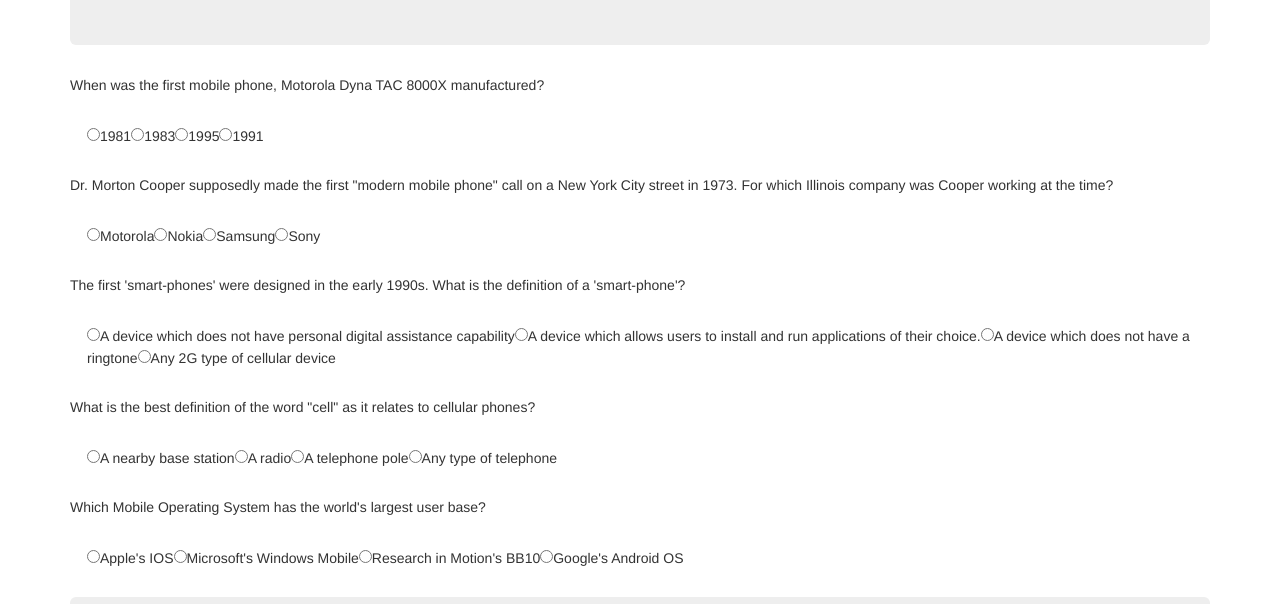
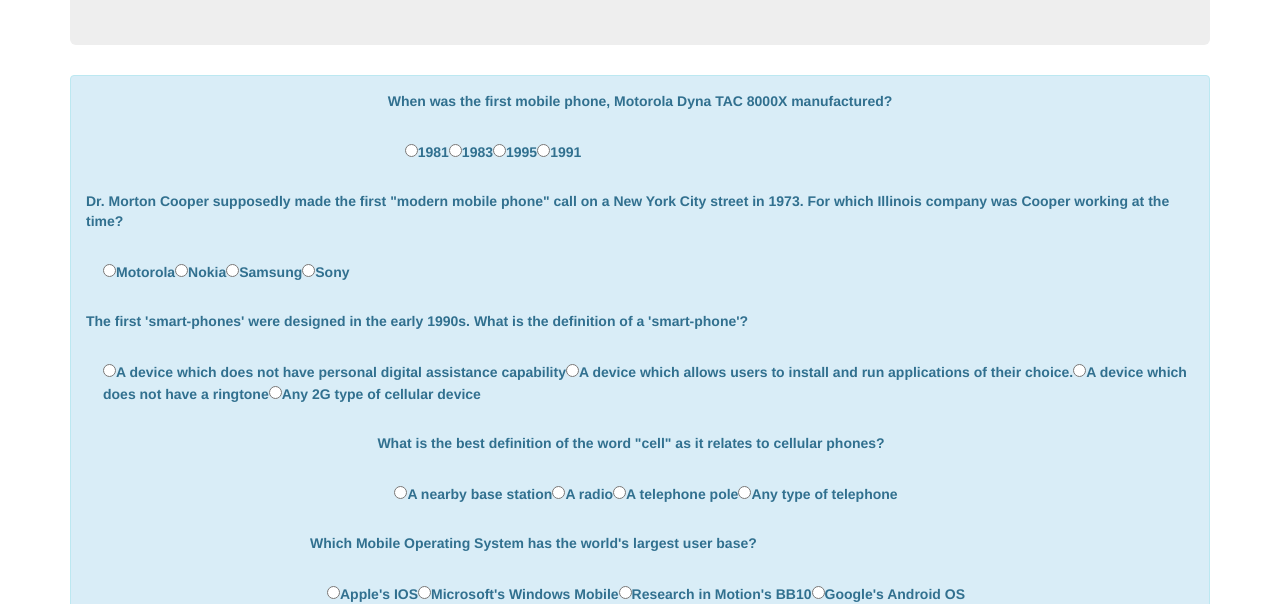
Before and after one commit to sanishj/TriviaGame, a plain HTML site: page index.html in a window 1280 px wide. Both pictures are taken after a click on the button "start". Shown: the part 196-800 px from the top of the page. Drawn offline with nearby package versions, Linux system fonts and the light colour scheme.

Commit message:
updated js logic and updated index files

```diff
--- a/assets/javascript/trivia.js
+++ b/assets/javascript/trivia.js
@@ -62,17 +62,18 @@ $(document).ready(function() {
 
             var answerString = '';
 
-            questionString = '<div class="question text-left">' + questions[i].question + '</div>';
+            questionString = '<label class="question text-left">' + questions[i].question + '</label>';
 
             for (var a = 0; a < questions[i].answer.length; a++) {
                 answerString +=
-                    '<input class="answer js-check" type="radio" name="' + i +
+                    '<input class="answer js-check  text-left" type="radio" name="' + i +
                     '" data-name="' + questions[i].answer[a] +
                     '">' + questions[i].answer[a] +
                     '</input>';
             }
 
-            $('#questions').append('<div class="question">' + questionString + '<div class="answer">' + answerString + '</div>' + '</div>');
+            $('#questions').append('<label class="question  text-left">' + questionString +
+                '<div class="answer">' + answerString + '</div>' + '</label>');
         }
     }
 });
--- a/index.html
+++ b/index.html
@@ -27,9 +27,12 @@
         <!-- Middle Section-->
         <!-- <div class="col-md-12 text-center jumbotron"> -->
             <!-- question placeholder -->
-            <div id="questions" class="question-box">
+            <div class="alert alert-info">
+                <div class="form">
+                    <label id="questions" class="question-box control-label">
+                    </label>
+                </div>
             </div>
-        <!-- </div> -->
         <!-- Footer Section -->
         <div class="col-md-12 text-center jumbotron">
             <footer class="footer">
```
